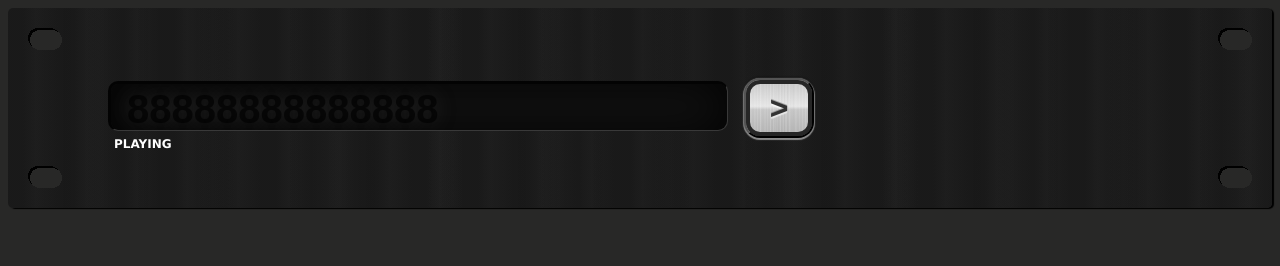
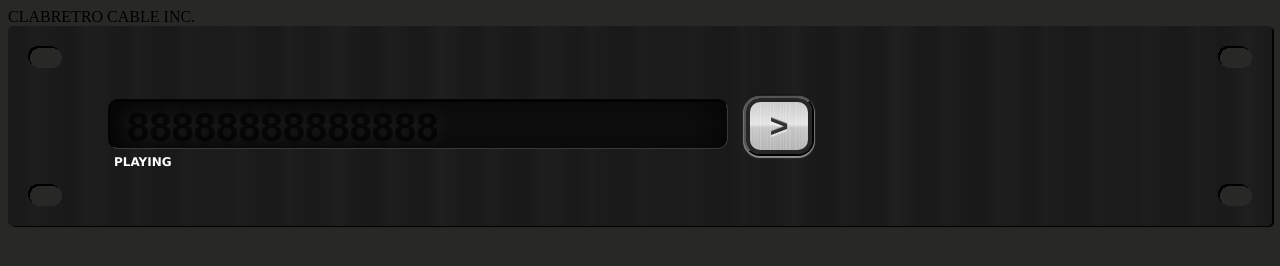
Before and after one commit to codeman2025/go-homelab-cable-html-only, a plain HTML site: page index.html in a window 1280 px wide. Drawn offline with Linux system fonts and the light colour scheme; a web font is replaced by a local one.

Commit message:
Update index.html

```diff
--- a/index.html
+++ b/index.html
@@ -7,6 +7,7 @@
         <script src="https://unpkg.com/htmx.org@1.9.7"></script>
     </head>
     <body>
+        <div class="branding">CLABRETRO CABLE INC.</div>
         <section class="rack">
             <article class="appliance">
                 <div class="logo" hx-get="/htmx/meta" hx-swap="innerHTML" hx-trigger="load">
```
